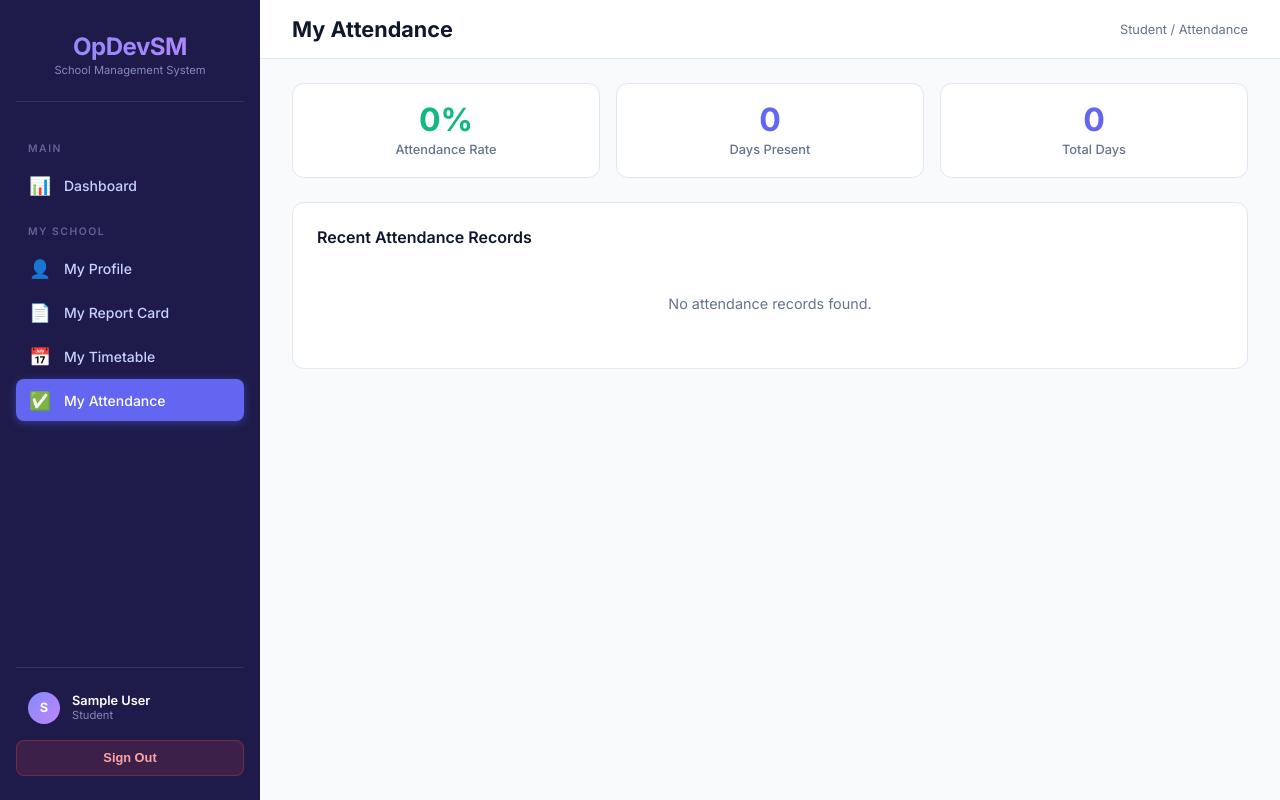
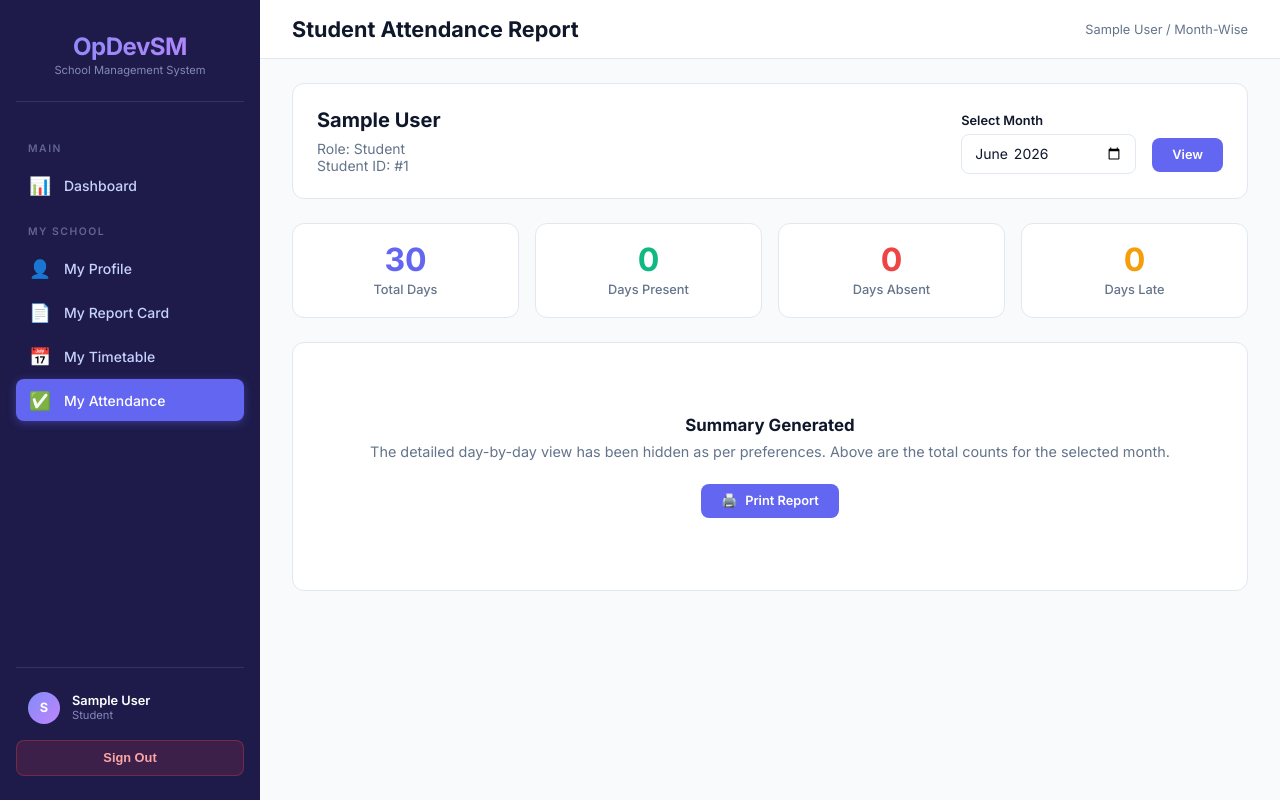
Before and after one commit to mazedcu/school-vercel, a Django app: page /my_attendance/ in a window 1280 px wide. Run offline with Django 5.2, Linux system fonts and the light colour scheme; the visitor is signed in with stand-in values (Sample User, id 1); data that the repository does not hold is empty.

Commit message:
feat: updated attendance reports and added assessment deletion

```diff
--- a/attendance/urls.py
+++ b/attendance/urls.py
@@ -3,6 +3,8 @@ from . import views, api_views
 
 urlpatterns = [
     path('mark_attendance/', views.mark_attendance, name='mark_attendance'),
-    path('my_attendance/', views.my_attendance, name='my_attendance'),
+    path('my_attendance/', views.student_attendance_report, name='my_attendance'),
+    path('student-report/<int:student_id>/', views.student_attendance_report, name='student_attendance_report'),
+    path('report/', views.attendance_report, name='attendance_report'),
     path('api/sync/', api_views.sync_attendance, name='api_sync_attendance'),
 ]
--- a/attendance/views.py
+++ b/attendance/views.py
@@ -1,4 +1,4 @@
-from django.shortcuts import render, redirect
+from django.shortcuts import render, redirect, get_object_or_404
 from django.contrib.auth.decorators import login_required
 from django.urls import reverse
 from accounts.decorators import role_required
@@ -67,13 +67,123 @@ def mark_attendance(request):
     return render(request, 'dashboard/mark_attendance.html', context)
 
 @login_required
-@role_required(User.Role.STUDENT)
-def my_attendance(request):
+def student_attendance_report(request, student_id=None):
+    if student_id:
+        if request.user.role not in [User.Role.ADMIN, User.Role.TEACHER]:
+            messages.error(request, "Access denied.")
+            return redirect('dashboard_router')
+        student = get_object_or_404(User, id=student_id, role=User.Role.STUDENT)
+    else:
+        if request.user.role != User.Role.STUDENT:
+            return redirect('dashboard_router')
+        student = request.user
 
-    records = Attendance.objects.filter(student=request.user).order_by('-date')[:30]
-    total = Attendance.objects.filter(student=request.user).count()
-    present = Attendance.objects.filter(student=request.user, status=Attendance.Status.PRESENT).count()
-    att_pct = round((present / total * 100), 1) if total > 0 else 0
+    selected_month = request.GET.get('month', timezone.now().strftime('%Y-%m'))
+    days_data = []
+    present_count = 0
+    absent_count = 0
+    late_count = 0
 
-    context = {'records': records, 'att_pct': att_pct, 'total': total, 'present': present}
-    return render(request, 'dashboard/my_attendance.html', context)
+    try:
+        year_str, month_str = selected_month.split('-')
+        year, month = int(year_str), int(month_str)
+        import calendar
+        import datetime
+        num_days = calendar.monthrange(year, month)[1]
+
+        records = Attendance.objects.filter(student=student, date__year=year, date__month=month)
+        record_dict = {r.date.day: r for r in records}
+
+        for day in range(1, num_days + 1):
+            date_obj = datetime.date(year, month, day)
+            rec = record_dict.get(day)
+
+            if rec:
+                if rec.status == Attendance.Status.PRESENT: present_count += 1
+                elif rec.status == Attendance.Status.ABSENT: absent_count += 1
+                elif rec.status == Attendance.Status.LATE: late_count += 1
+
+            days_data.append({
+                'day': day,
+                'date': date_obj,
+                'status': rec.status if rec else None,
+                'display': rec.get_status_display() if rec else 'Not Marked'
+            })
+    except ValueError:
+        messages.error(request, "Invalid month format.")
+
+    context = {
+        'student': student,
+        'selected_month': selected_month,
+        'days_data': days_data,
+        'present_count': present_count,
+        'absent_count': absent_count,
+        'late_count': late_count,
+    }
+    return render(request, 'dashboard/student_attendance_report.html', context)
+
+@login_required
+@role_required(User.Role.ADMIN, User.Role.TEACHER)
+def attendance_report(request):
+    sections = Section.objects.all()
+    selected_section = None
+    report_data = []
+
+    # Default to current month (YYYY-MM)
+    selected_month = request.GET.get('month', timezone.now().strftime('%Y-%m'))
+    selected_student_id = request.GET.get('student', '')
+    all_profiles = StudentProfile.objects.select_related('user', 'section').all()
+
+    if request.method == 'GET' and request.GET.get('section'):
+        section_id = request.GET.get('section')
+        selected_section = Section.objects.filter(id=section_id).first()
+
+        if selected_section and selected_month:
+            try:
+                year_str, month_str = selected_month.split('-')
+                year, month = int(year_str), int(month_str)
+
+                profiles = StudentProfile.objects.filter(section=selected_section).select_related('user')
+
+                if selected_student_id:
+                    profiles = profiles.filter(user_id=selected_student_id)
+
+                # Fetch all attendance for this section's students in the selected month
+                attendances = Attendance.objects.filter(
+                    student__in=[p.user for p in profiles],
+                    date__year=year,
+                    date__month=month
+                )
+
+                # Group by student
+                att_dict = {}
+                for p in profiles:
+                    att_dict[p.user.id] = {'present': 0, 'absent': 0, 'late': 0, 'total': 0}
+
+                for att in attendances:
+                    if att.student_id in att_dict:
+                        att_dict[att.student_id][att.status] += 1
+                        att_dict[att.student_id]['total'] += 1
+
+                for p in profiles:
+                    stats = att_dict[p.user.id]
+                    report_data.append({
+                        'user': p.user,
+                        'roll': p.roll_number,
+                        'present': stats['present'],
+                        'absent': stats['absent'],
+                        'late': stats['late'],
+                        'total': stats['total'],
+                    })
+            except ValueError:
+                messages.error(request, "Invalid month format.")
+
+    context = {
+        'sections': sections,
+        'selected_section': selected_section,
+        'selected_month': selected_month,
+        'report_data': report_data,
+        'all_profiles': all_profiles,
+        'selected_student_id': selected_student_id,
+    }
+    return render(request, 'dashboard/attendance_report.html', context)
--- a/exams/urls.py
+++ b/exams/urls.py
@@ -3,6 +3,7 @@ from . import views
 
 urlpatterns = [
     path('manage_assessments/', views.manage_assessments, name='manage_assessments'),
+    path('delete_assessment/<int:assessment_id>/', views.delete_assessment, name='delete_assessment'),
     path('enter_marks/<int:assessment_id>/', views.enter_marks, name='enter_marks'),
     path('student_report/', views.student_report, name='student_report'),
     path('student_report/<int:student_id>/', views.student_report, name='student_report_detail'),
--- a/templates/base.html
+++ b/templates/base.html
@@ -393,6 +393,7 @@
             <li><a href="{% url 'view_timetable' %}" class="{% if request.resolver_match.url_name == 'view_timetable' %}active{% endif %}"><span class="icon">🗓️</span> View Timetable</a></li>
             <li><a href="{% url 'manage_assessments' %}" class="{% if request.resolver_match.url_name == 'manage_assessments' %}active{% endif %}"><span class="icon">📝</span> Assessments</a></li>
             <li><a href="{% url 'mark_attendance' %}" class="{% if request.resolver_match.url_name == 'mark_attendance' %}active{% endif %}"><span class="icon">✅</span> Attendance</a></li>
+            <li><a href="{% url 'attendance_report' %}" class="{% if request.resolver_match.url_name == 'attendance_report' %}active{% endif %}"><span class="icon">📊</span> Attendance Report</a></li>
             <li><a href="{% url 'grade_settings' %}" class="{% if request.resolver_match.url_name == 'grade_settings' %}active{% endif %}"><span class="icon">🎓</span> Grade Settings</a></li>
             <li><a href="{% url 'subject_comments' %}" class="{% if request.resolver_match.url_name == 'subject_comments' %}active{% endif %}"><span class="icon">💬</span> Subject Comments</a></li>
 
@@ -416,6 +417,7 @@
             <li class="nav-section">Academic</li>
             <li><a href="{% url 'manage_assessments' %}" class="{% if request.resolver_match.url_name == 'manage_assessments' %}active{% endif %}"><span class="icon">📝</span> Assessments</a></li>
             <li><a href="{% url 'mark_attendance' %}" class="{% if request.resolver_match.url_name == 'mark_attendance' %}active{% endif %}"><span class="icon">✅</span> Mark Attendance</a></li>
+            <li><a href="{% url 'attendance_report' %}" class="{% if request.resolver_match.url_name == 'attendance_report' %}active{% endif %}"><span class="icon">📊</span> Attendance Report</a></li>
             <li><a href="{% url 'report_settings' %}" class="{% if request.resolver_match.url_name == 'report_settings' %}active{% endif %}"><span class="icon">⚙️</span> Report Weights</a></li>
             <li><a href="{% url 'subject_comments' %}" class="{% if request.resolver_match.url_name == 'subject_comments' %}active{% endif %}"><span class="icon">💬</span> Subject Comments</a></li>
             <li><a href="{% url 'view_reports' %}" class="{% if request.resolver_match.url_name == 'view_reports' or request.resolver_match.url_name == 'student_report_detail' %}active{% endif %}"><span class="icon">📄</span> Student Reports</a></li>
--- /dev/null
+++ b/templates/dashboard/student_attendance_report.html
@@ -0,0 +1,61 @@
+{% extends "base.html" %}
+{% block page_title %}Student Attendance Report{% endblock %}
+{% block breadcrumb %}{{ student.get_full_name|default:student.username }} / Month-Wise{% endblock %}
+{% block content %}
+
+<div class="card" style="display:flex; justify-content:space-between; align-items:flex-end; flex-wrap:wrap; gap:1rem;">
+    <div>
+        <h2 style="font-size:1.25rem; font-weight:700; color:var(--text); margin-bottom:0.5rem;">
+            {{ student.get_full_name|default:student.username }}
+        </h2>
+        <p style="color:var(--text-muted); font-size:0.875rem;">
+            Role: {{ student.get_role_display }}<br>
+            Student ID: #{{ student.id }}
+        </p>
+    </div>
+    <form method="GET" style="display:flex;gap:1rem;align-items:flex-end;">
+        <div class="form-group" style="margin-bottom:0;">
+            <label>Select Month</label>
+            <input type="month" name="month" class="form-control" value="{{ selected_month }}" required>
+        </div>
+        <button type="submit" class="btn btn-primary" style="margin-bottom: 2px;">View</button>
+    </form>
+</div>
+
+<div class="grid grid-4" style="margin-bottom:1.5rem;">
+    <div class="stat-card">
+        <div class="stat-value" style="color:var(--primary);">{{ days_data|length }}</div>
+        <div class="stat-label">Total Days</div>
+    </div>
+    <div class="stat-card">
+        <div class="stat-value" style="color:var(--success);">{{ present_count }}</div>
+        <div class="stat-label">Days Present</div>
+    </div>
+    <div class="stat-card">
+        <div class="stat-value" style="color:var(--danger);">{{ absent_count }}</div>
+        <div class="stat-label">Days Absent</div>
+    </div>
+    <div class="stat-card">
+        <div class="stat-value" style="color:var(--warning);">{{ late_count }}</div>
+        <div class="stat-label">Days Late</div>
+    </div>
+</div>
+
+<div class="card">
+    <div class="empty-state" style="padding: 3rem 1rem;">
+        <h3 style="color:var(--text); margin-bottom: 0.5rem;">Summary Generated</h3>
+        <p>The detailed day-by-day view has been hidden as per preferences. Above are the total counts for the selected month.</p>
+        <div style="margin-top: 1.5rem;">
+            <button onclick="window.print()" class="btn btn-primary"><span class="icon">🖨️</span> Print Report</button>
+        </div>
+    </div>
+</div>
+
+<style>
+@media print {
+    .sidebar, .topbar, form, button { display: none !important; }
+    .main-wrap { margin: 0 !important; }
+    .card { border: none !important; box-shadow: none !important; }
+}
+</style>
+{% endblock %}
```
Also changed, not shown: exams/views.py (+16 -0 lines), templates/dashboard/attendance_report.html (added, +125 -0 lines), templates/dashboard/manage_assessments.html (+30 -1 lines), 2 other files.
